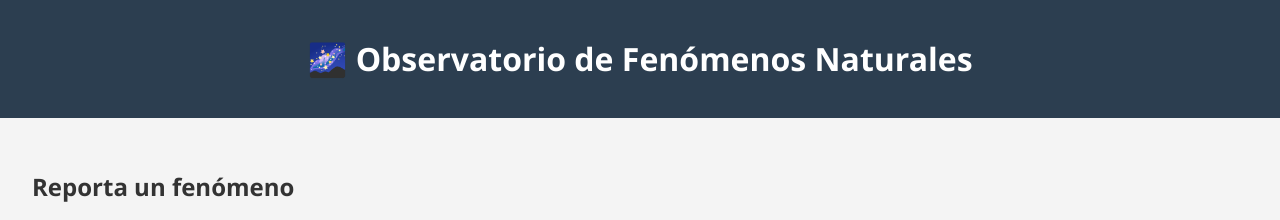
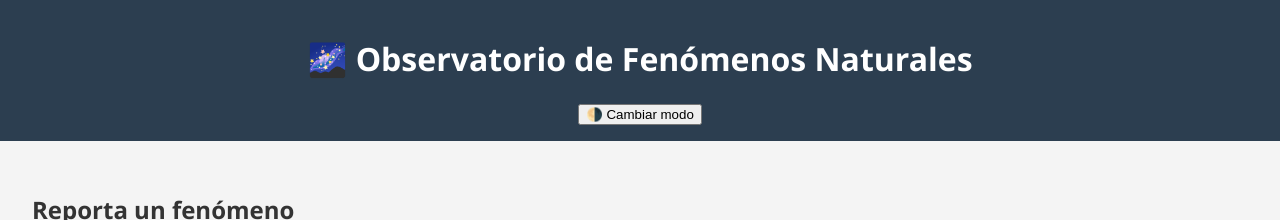
Before and after one commit to ReizDev/OBSERVATORIO-DE-FENOMENOS-NATURALES-LBPW, a plain HTML site: page index.html in a window 1280 px wide. Shown: the top 220 px of the page. Drawn offline with nearby package versions, Linux system fonts and the light colour scheme.

Commit message:
Dark mode

```diff
--- a/index.html
+++ b/index.html
@@ -20,6 +20,7 @@
 <body>
   <header>
     <h1>🌌 Observatorio de Fenómenos Naturales</h1>
+    <button id="toggle-theme">🌗 Cambiar modo</button>
   </header>
 
   <main>
```
